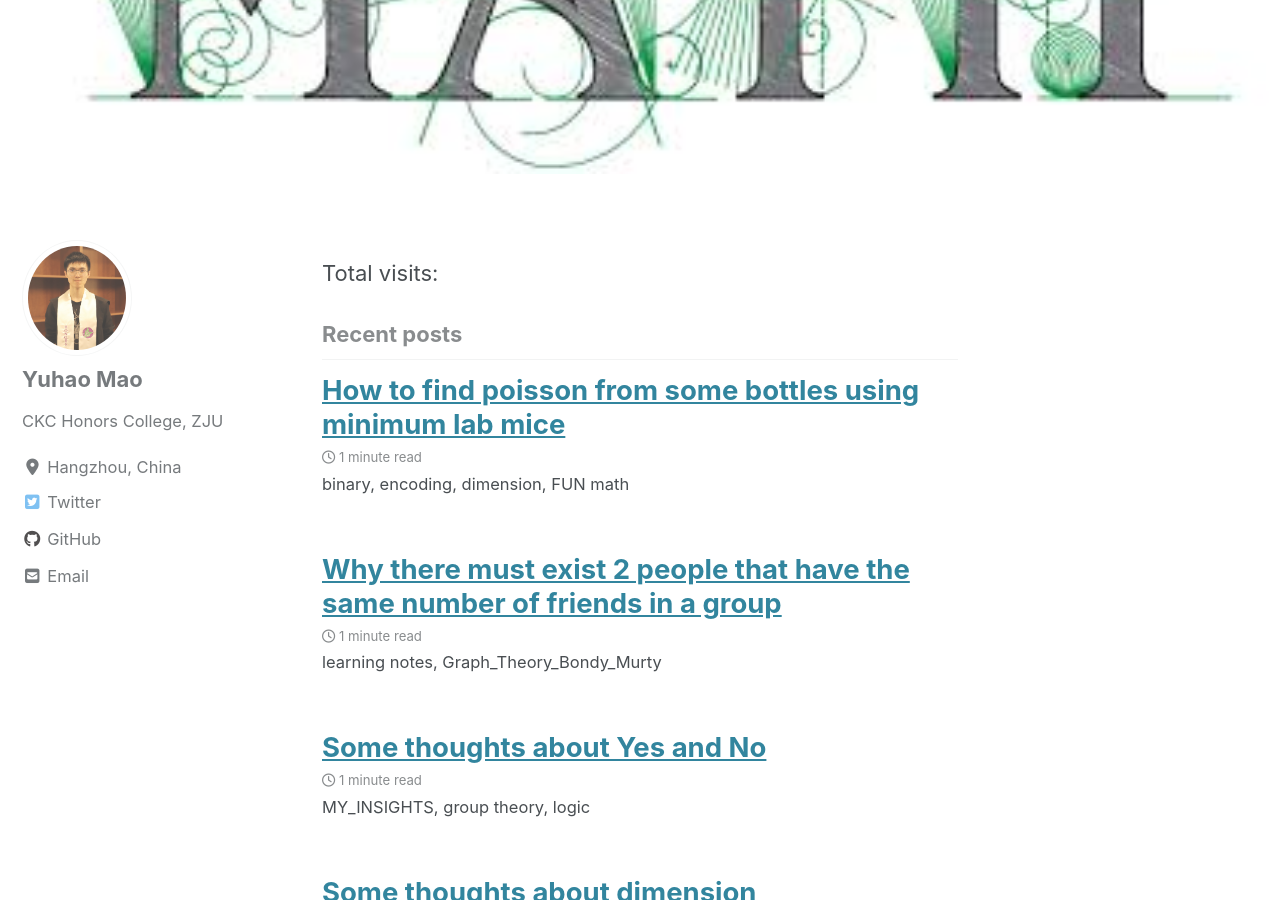
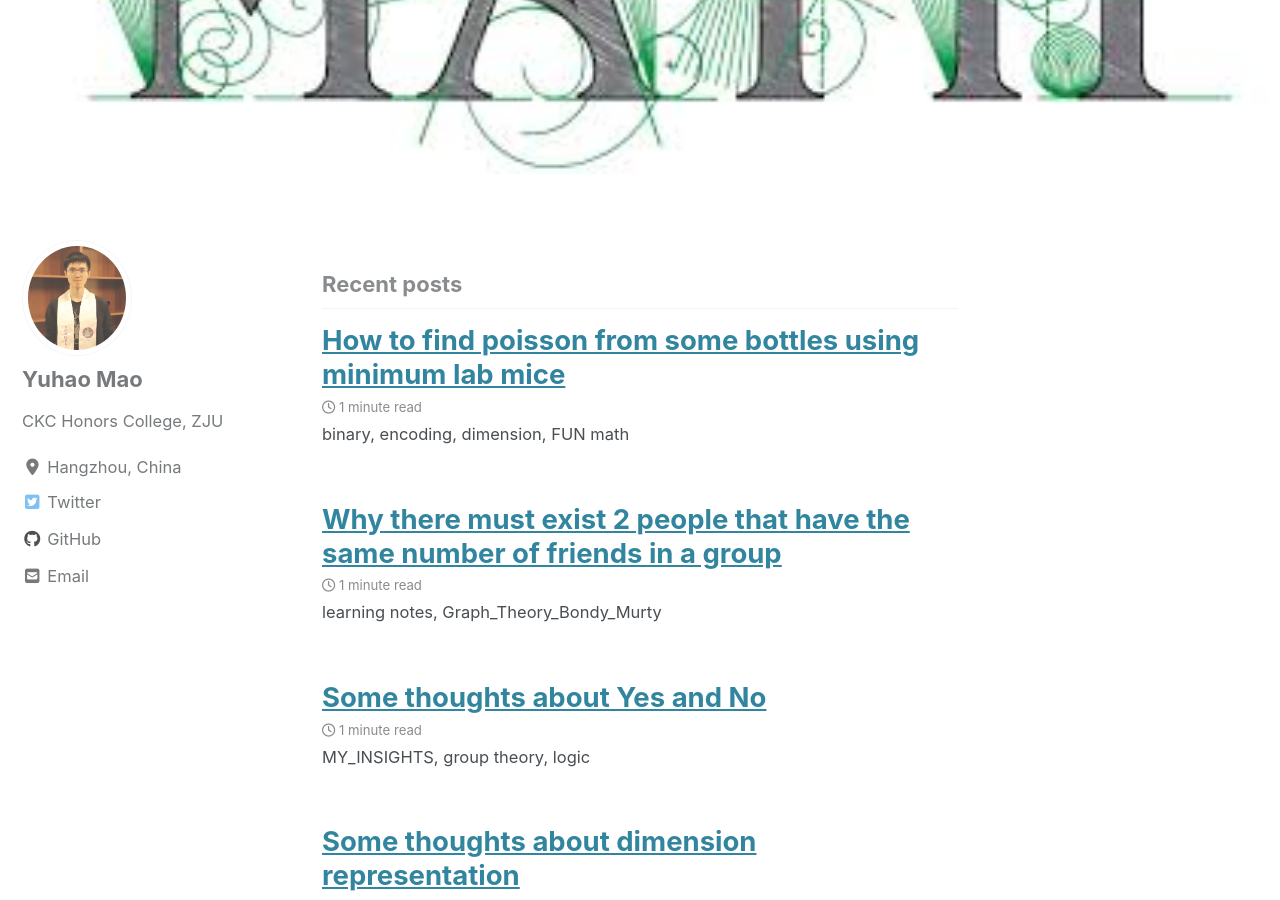
Before and after one commit to AlgebraLoveme/AlgebraLoveme.github.io, a Jekyll site: the page built from index.html, in a window 1280 px wide and 900 px high, scrolled down 280 px. Built offline with Jekyll 4.4.1, drawn with Linux system fonts in a browser that asks for light colours; cached includes are drawn as plain includes; nearby versions of some CDN libraries; the list of posts is cut into pages by our own code; comment, search, counter and statistics services are not loaded.

```diff
--- a/_layouts/home.html
+++ b/_layouts/home.html
@@ -11,3 +11,6 @@ layout: archive
 {% endfor %}
 
 {% include paginator.html %}
+
+<script async src="//busuanzi.ibruce.info/busuanzi/2.3/busuanzi.pure.mini.js"></script>
+<span id="busuanzi_container_site_pv">Total visits: <span id="busuanzi_value_site_pv"></span></span>
--- a/index.html
+++ b/index.html
@@ -4,6 +4,3 @@ author_profile: true
 header:
     image: "/imgs/math.jpg"
 ---
-
-<script async src="//busuanzi.ibruce.info/busuanzi/2.3/busuanzi.pure.mini.js"></script>
-<span id="busuanzi_container_site_pv">Total visits: <span id="busuanzi_value_site_pv"></span></span>
```
